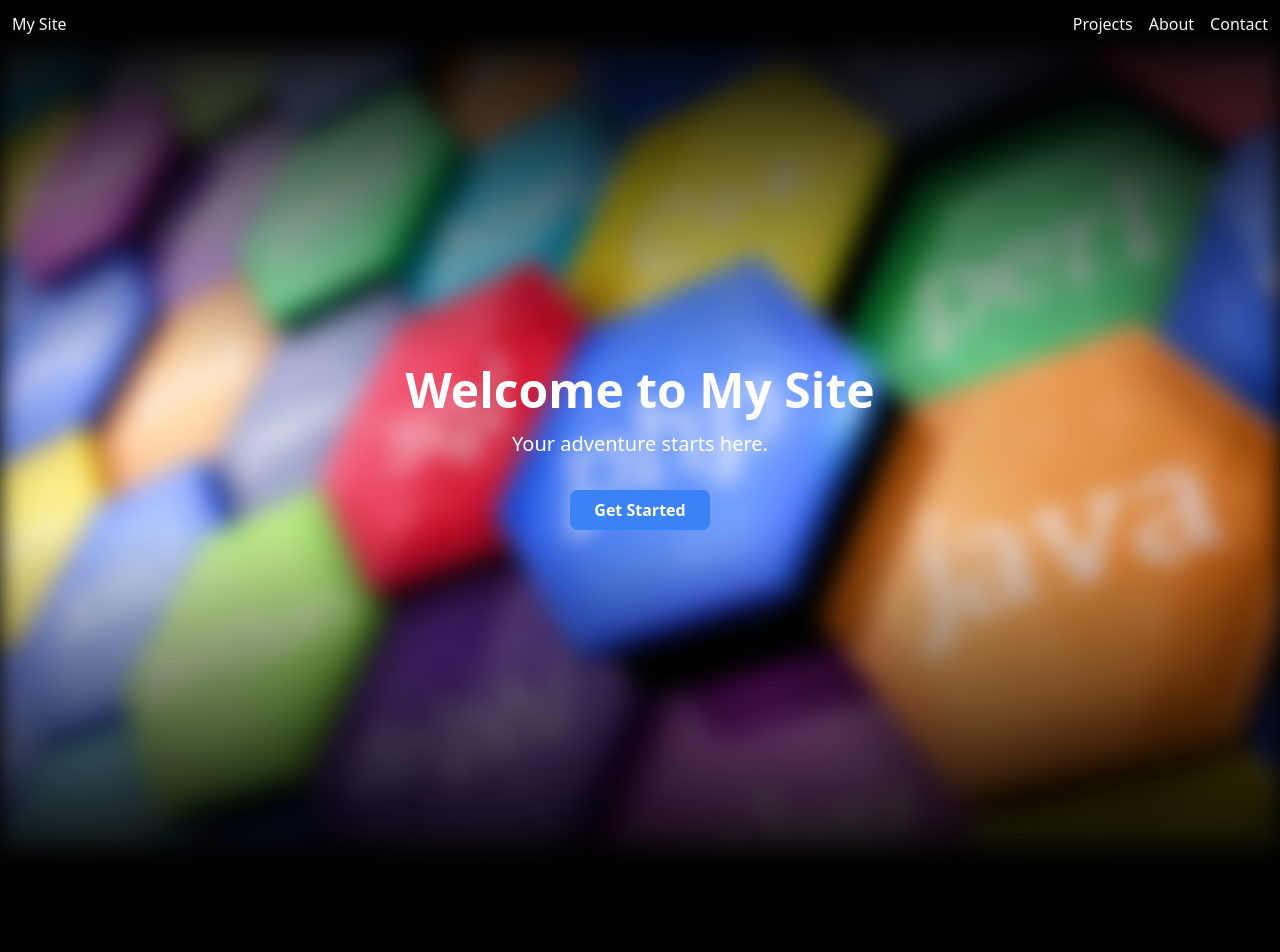
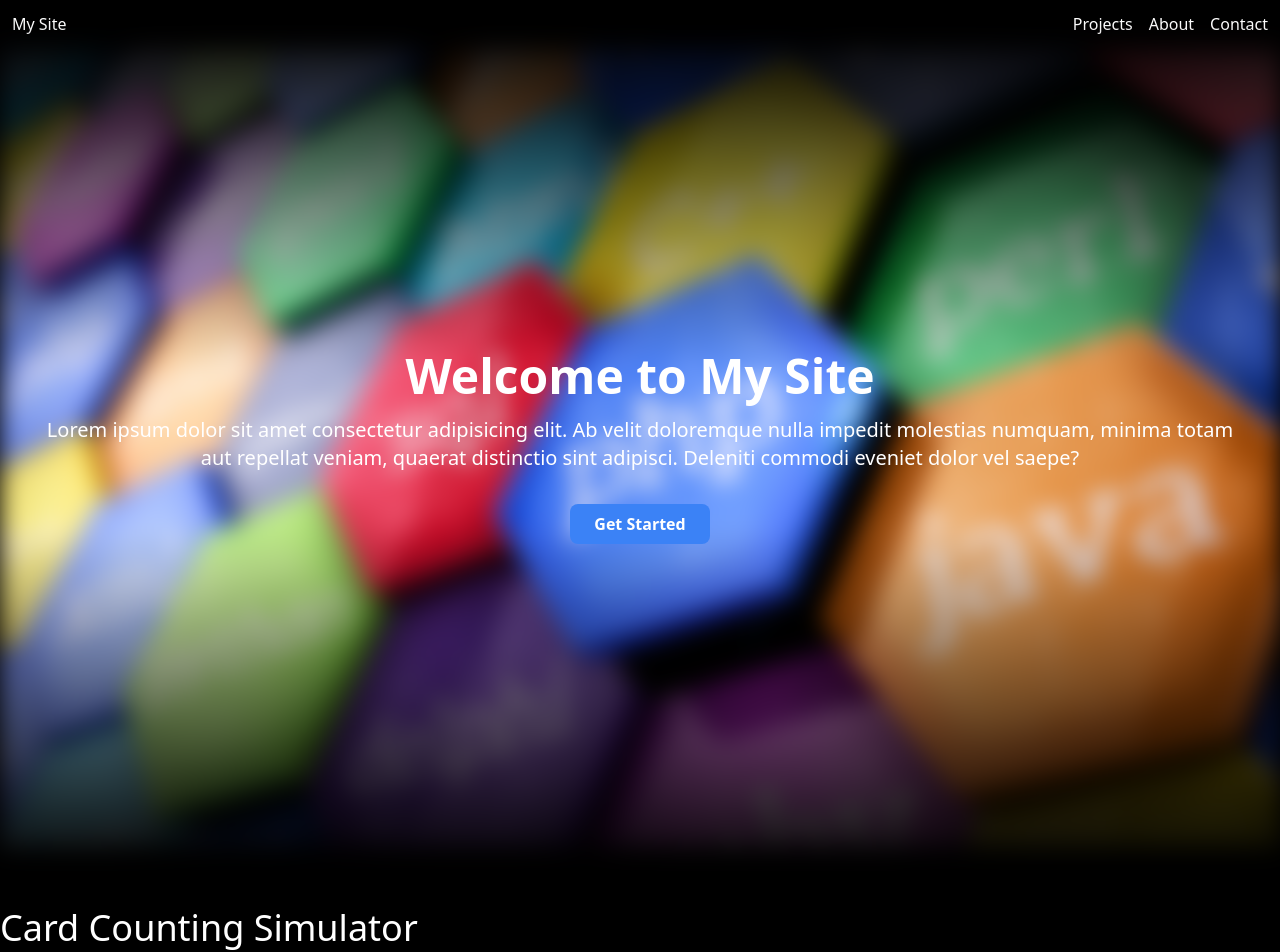
Before and after one commit to arch-bert/my-website, a React (Create React App) app: page / in a window 1280 px wide. Shown: the top 952 px of the page. Built offline with nearby package versions, Linux system fonts and the light colour scheme.

Commit message:
Started ProjectCard component

```diff
--- a/src/App.tsx
+++ b/src/App.tsx
@@ -1,15 +1,16 @@
 import React from 'react';
 import NavBar from './components/nav-bar';
 import Hero from './components/hero';
+import ProjectCard from './components/project-card';
 
 export default function App() {
   return (
-    <div className='bg-black pb-[1500px]'>
+    <div className='bg-black pb-[1500px] text-white'>
       <NavBar />
       <Hero />
-      <div  className='text-3xl'>
-        <h1>Hello, world!</h1>
-      </div>
+      <section className="flex flex-col pt-[60px]">
+        <ProjectCard />
+      </section>
     </div>
   );
 }
--- a/src/components/hero.tsx
+++ b/src/components/hero.tsx
@@ -12,7 +12,7 @@ export default function Hero() {
       {/* Content */}
       <div className="relative z-10 text-white text-center p-8">
         <h1 className="text-5xl font-bold">Welcome to My Site</h1>
-        <p className="text-xl mt-4">Your adventure starts here.</p>
+        <p className="text-xl mt-4">Lorem ipsum dolor sit amet consectetur adipisicing elit. Ab velit doloremque nulla impedit molestias numquam, minima totam aut repellat veniam, quaerat distinctio sint adipisci. Deleniti commodi eveniet dolor vel saepe?</p>
         <button className="mt-8 px-6 py-2 bg-blue-500 hover:bg-blue-600 text-white font-semibold rounded-lg">
           Get Started
         </button>
--- /dev/null
+++ b/src/components/project-card.tsx
@@ -0,0 +1,7 @@
+export default function ProjectCard() {
+  return (
+    <div className="flex flex-col">
+      <h1 className="text-4xl">Card Counting Simulator</h1>
+    </div>
+  )
+}
```
